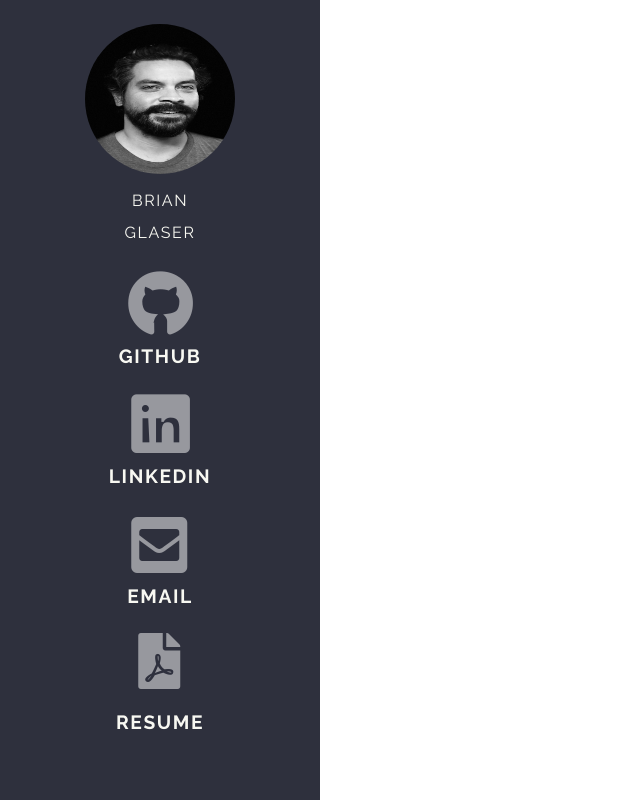
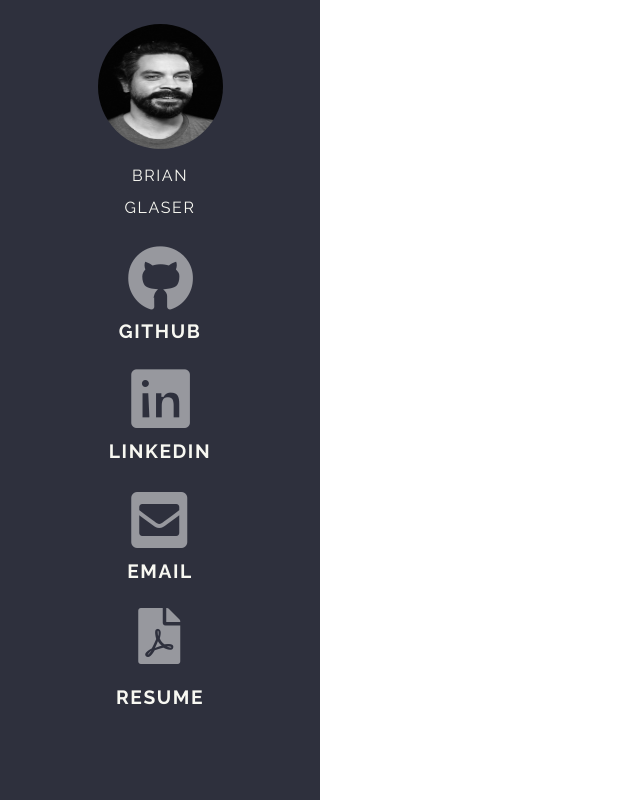
Before and after one commit to glaserbw/glaserbw, a React (Create React App) app: page / in a window 1280 px wide. Shown: the top 800 px of the page, without its empty margins (0-640 px from the left). Built offline with nearby package versions, Linux system fonts and the light colour scheme.

Commit message:
more css

```diff
--- a/src/App.css
+++ b/src/App.css
@@ -235,8 +235,8 @@ hr {
 .sidebar__profile-pic {
   /* box */
   border-radius: 50%;
-  height: 150px;
-  width: 150px;
+  height: 125px;
+  width: 125px;
 }
 
 @media (max-width: 767px) {
```
